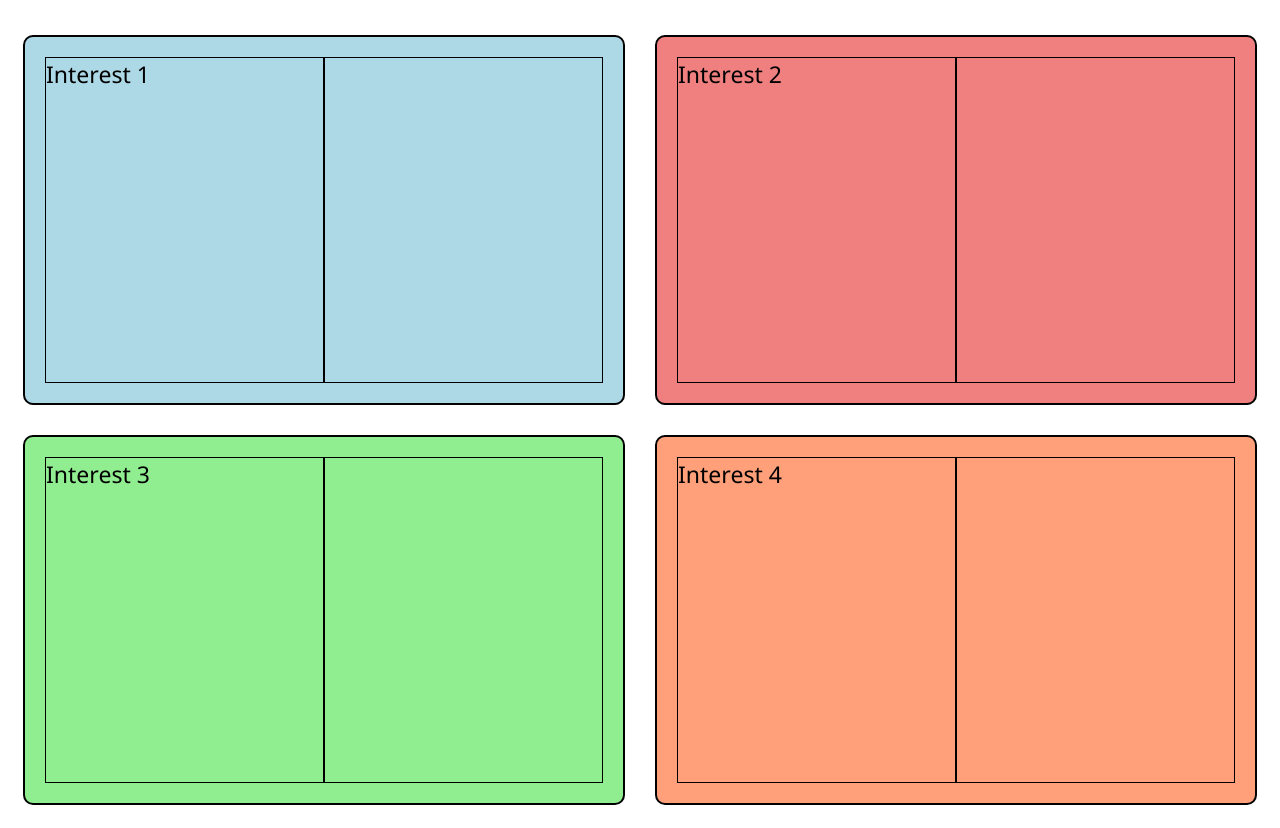
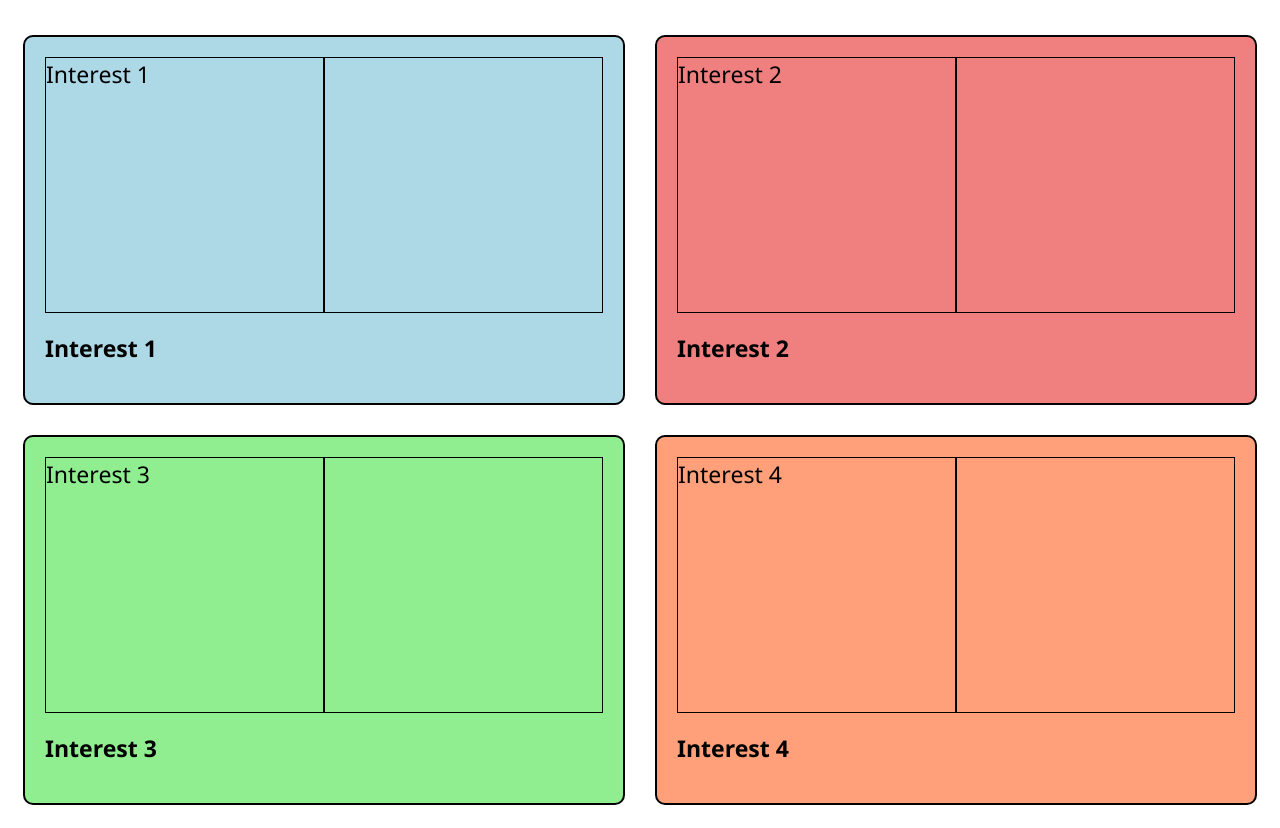
Before and after one commit to niklavs-kluss/Interesting-topics-version-2, a plain HTML site: page index.html in a window 1280 px wide. Shown: the part 105-933 px from the top of the page. Drawn offline with Linux system fonts and the light colour scheme.

Commit message:
Update index.html

```diff
--- a/index.html
+++ b/index.html
@@ -19,24 +19,28 @@
       </div>
       <div class="grid-container">
         <div class="box-1">
+          <div class="title-1"><h2>Interest 1</h2></div>
           <div class="text-1">Interest 1</div>
           <div class="image-1">
             <img src="" alt="" />
           </div>
         </div>
         <div class="box-2">
+          <div class="title-2"><h2>Interest 2</h2></div>
           <div class="text-2">Interest 2</div>
           <div class="image-2">
             <img src="" alt="" />
           </div>
         </div>
         <div class="box-3">
+          <div class="title-3"><h2>Interest 3</h2></div>
           <div class="text-3">Interest 3</div>
           <div class="image-3">
             <img src="" alt="" />
           </div>
         </div>
         <div class="box-4">
+          <div class="title-4"><h2>Interest 4</h2></div>
           <div class="text-4">Interest 4</div>
           <div class="image-4">
             <img src="" alt="" />
```
